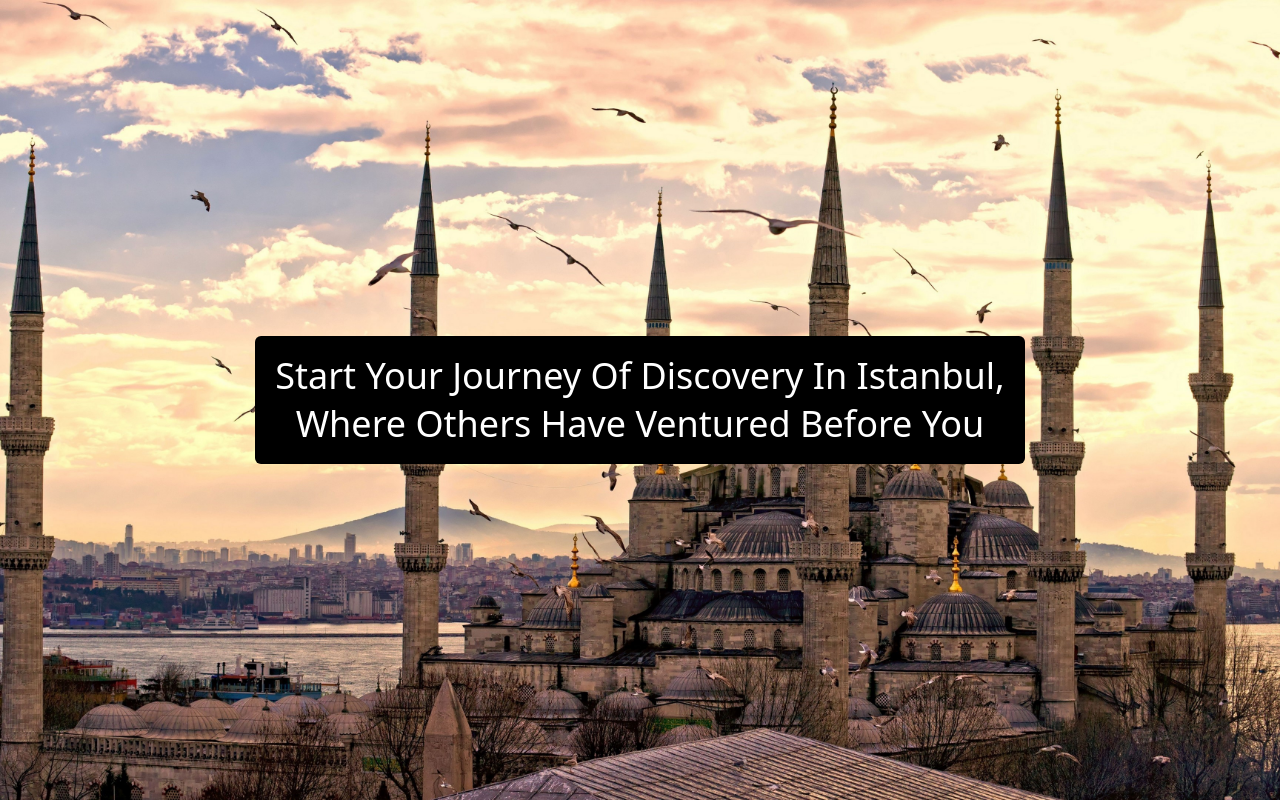
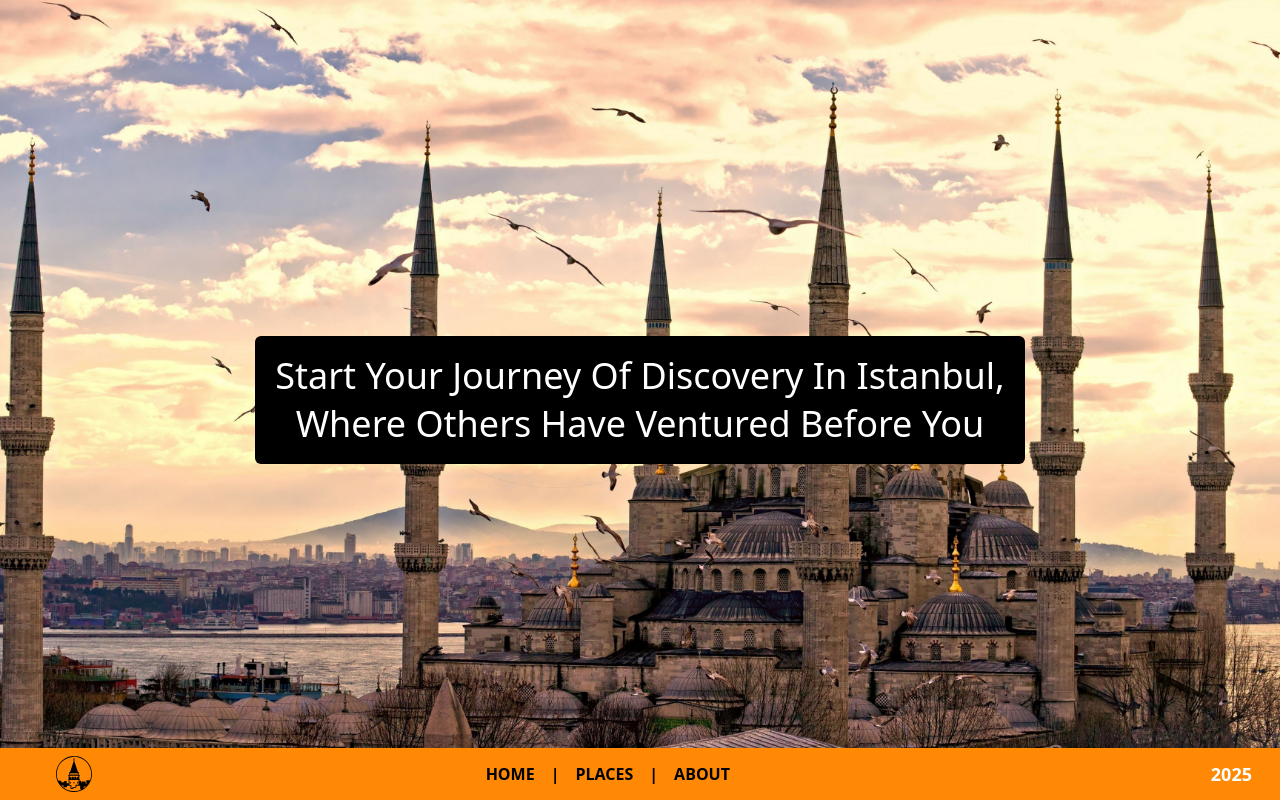
Before and after one commit to naji-alhusami/Go-Istanbul-MERN, a React (Vite) app in the folder Frontend/: page / in a window 1280 px wide. Built offline with nearby package versions, Linux system fonts and the light colour scheme.

Commit message:
added Footer

```diff
--- a/Frontend/src/App.tsx
+++ b/Frontend/src/App.tsx
@@ -1,13 +1,19 @@
 import { BrowserRouter, Route, Routes } from "react-router";
 
 import Home from "./components/Home/Home";
+import Footer from "./components/Footer/Footer";
 
 function App() {
   return (
     <BrowserRouter>
-      <Routes>
-        <Route path="/" element={<Home />} />
-      </Routes>
+      <div className="relative h-screen">
+        <Routes>
+          <Route path="/" element={<Home />} />
+        </Routes>
+        <div className="absolute bottom-0 w-full">
+          <Footer />
+        </div>
+      </div>
     </BrowserRouter>
   );
 }
--- /dev/null
+++ b/Frontend/src/components/Footer/Footer.tsx
@@ -0,0 +1,74 @@
+import { useState } from "react";
+import { Link } from "react-router-dom";
+import { motion } from "framer-motion";
+
+import galata from "../../Images/Galata.svg";
+
+const Footer = () => {
+  const [activeLink, setActiveLink] = useState<string>("");
+
+  const handleLinkClick = (link: string) => {
+    setActiveLink(link);
+  };
+
+  return (
+    <footer className=" font-poppins flex flex-row items-center justify-center md:flex md:flex-row md:items-center md:justify-between bg-orange-400 md:px-4">
+      <div className=" ml-[2.5rem] m-2">
+        <Link to="/">
+          <motion.div
+            className="flex flex-row items-center "
+            whileHover={{ scale: 1.1 }}
+            whileTap={{ scale: 0.9 }}
+          >
+            <img src={galata} alt="logo" className="h-9 w-9 mr-[0.8rem]" />
+          </motion.div>
+        </Link>
+      </div>
+      <div className="mr-[1rem] text-md font-bold">
+        <ul className="flex flex-row items-center justify-center">
+          <li className="hover:text-white">
+            <Link
+              to="/"
+              className={`mx-1 p-3 hover:text-white transition duration-300 font-bold ${
+                activeLink === "About" ? "text-white active" : "text-black"
+              } `}
+              onClick={() => handleLinkClick("Skills")}
+            >
+              HOME
+            </Link>
+          </li>
+          <p>|</p>
+          <li className="hover:text-white">
+            <Link
+              to="/places"
+              className={`mx-1 p-3 hover:text-white transition duration-300 font-bold ${
+                activeLink === "About" ? "text-white active" : "text-black"
+              } `}
+              onClick={() => handleLinkClick("Skills")}
+            >
+              PLACES
+            </Link>
+          </li>
+          <p>|</p>
+
+          <li className="hover:text-white">
+            <Link
+              to="/about"
+              className={`mx-1 p-3 hover:text-white transition duration-300 font-bold ${
+                activeLink === "About" ? "text-white active" : "text-black"
+              } `}
+              onClick={() => handleLinkClick("Skills")}
+            >
+              ABOUT
+            </Link>
+          </li>
+        </ul>
+      </div>
+      <div className="hidden md:block ">
+        <p className="ml-20 p-3 text-white font-bold text-lg">2025</p>
+      </div>
+    </footer>
+  );
+};
+
+export default Footer;
--- a/Frontend/src/components/Home/Home.tsx
+++ b/Frontend/src/components/Home/Home.tsx
@@ -20,7 +20,7 @@ const Home = () => {
   return (
     <div
       key={currentSlideIndex}
-      className="h-screen  flex items-center justify-center bg-cover bg-top bg-no-repeat"
+      className="h-screen flex items-center justify-center bg-cover bg-top bg-no-repeat"
       style={{
         backgroundImage: `url(${HomeSlidesData[currentSlideIndex].background})`,
         animation: "fadeIn 5s",
--- /dev/null
+++ b/Frontend/src/components/Places/Places.tsx
@@ -0,0 +1,5 @@
+function Places() {
+  return <div>places</div>;
+}
+
+export default Places;
```
Also changed, not shown: Frontend/src/Images/Galata.svg (added).
